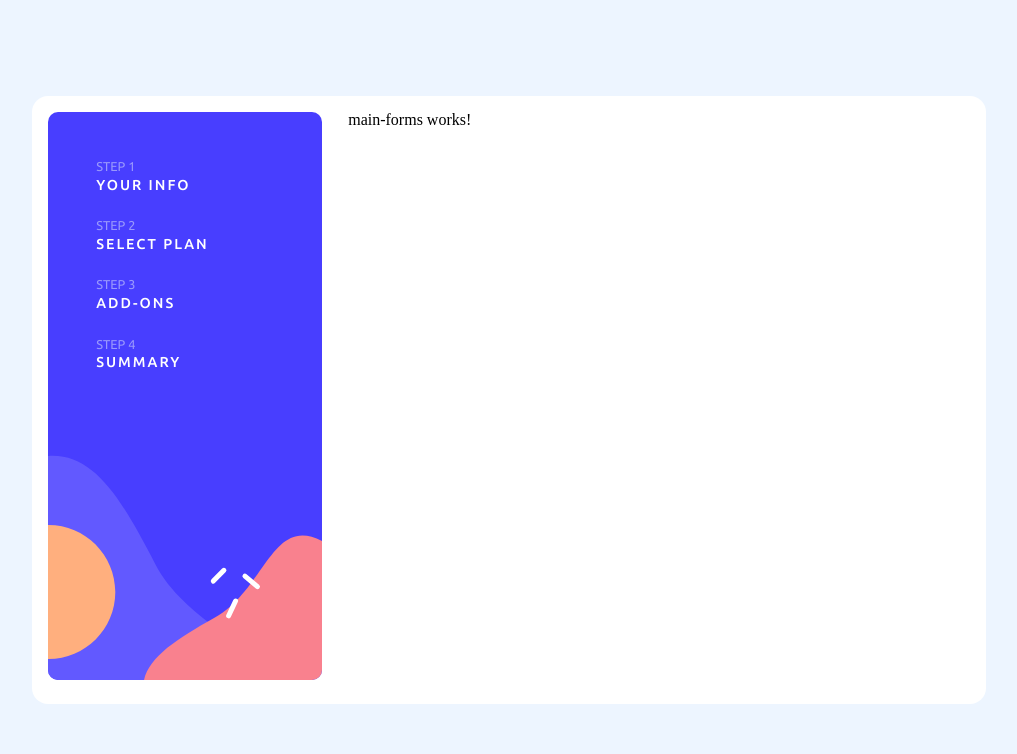
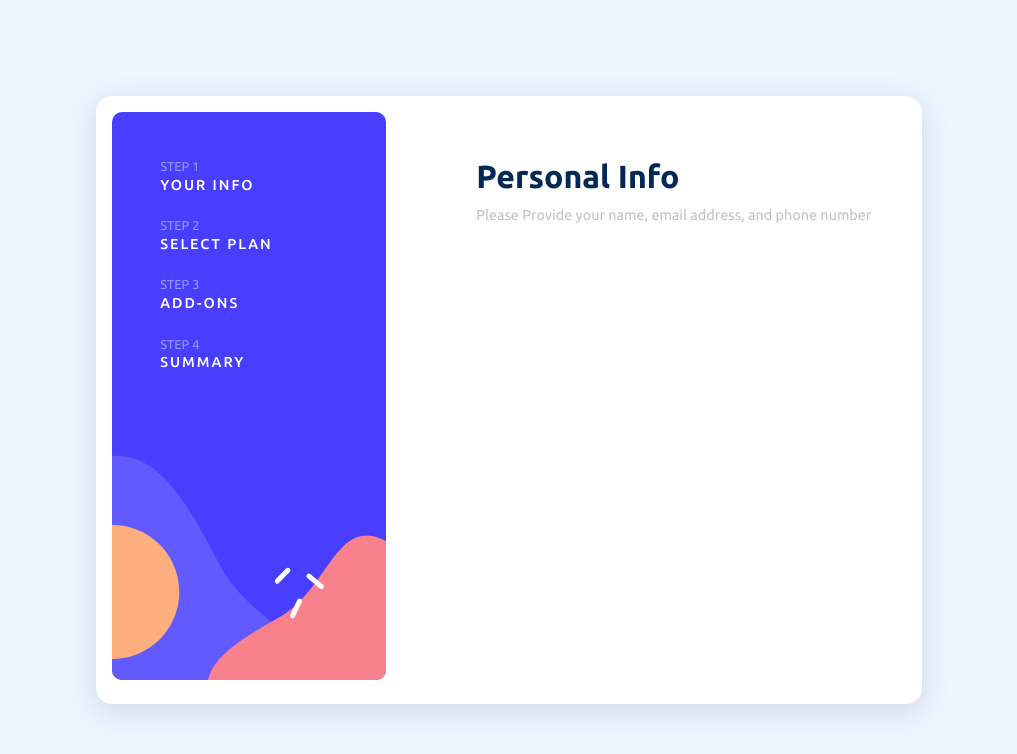
Before and after one commit to levanl/Multyform-angular, an Angular app in the folder multy-form-leo-challange/: page / in a window 1280 px wide. Shown: the top 754 px of the page, without its empty margins (131-1148 px from the left). Built offline with nearby package versions, Linux system fonts and the light colour scheme.

Commit message:
start of typescript part

```diff
--- a/multy-form-leo-challange/src/app/app.component.scss
+++ b/multy-form-leo-challange/src/app/app.component.scss
@@ -1,4 +1,9 @@
 .wrapper {
     width: 100%;
     display: flex;
+    gap: 4rem;
 }
+
+.main-part {
+    width: 100%;
+}
--- a/multy-form-leo-challange/src/app/components/main-forms/main-forms.component.html
+++ b/multy-form-leo-challange/src/app/components/main-forms/main-forms.component.html
@@ -1 +1,6 @@
-<p>main-forms works!</p>
+<div class="your-info-main">
+    <div class="form-header">
+        <h1>Personal Info</h1>
+        <h4>Please Provide your name, email address, and phone number</h4>
+    </div>
+</div>
--- a/multy-form-leo-challange/src/app/components/main-forms/main-forms.component.scss
+++ b/multy-form-leo-challange/src/app/components/main-forms/main-forms.component.scss
@@ -0,0 +1,23 @@
+.your-info-main {
+    font-family: 'Ubuntu', sans-serif;
+
+}
+
+.form-header {
+    display: flex;
+    flex-direction: column;
+    gap: 1rem;
+    margin-top: 3rem;
+}
+
+.form-header > h1 {
+    font-size: 2rem;
+    font-weight: 700;
+    color: #022855;
+}
+
+
+.form-header > h4 {
+    font-size: .9rem;
+    color: #c1c1c6;
+}
--- a/multy-form-leo-challange/src/styles.scss
+++ b/multy-form-leo-challange/src/styles.scss
@@ -59,10 +59,11 @@ table {
 .centered-component {
     display: flex;
     height: 72%;
-    width: 72%;
+    width: 62%;
     background-color: #ffffff;
     border-radius: 1rem;
     padding: 1rem;
+    box-shadow: rgba(100, 100, 111, 0.2) 0px 7px 29px 0px;
   }
 
 .app-root-main {
```
